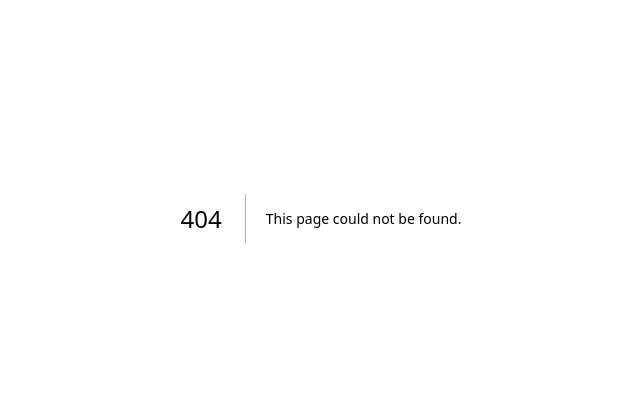
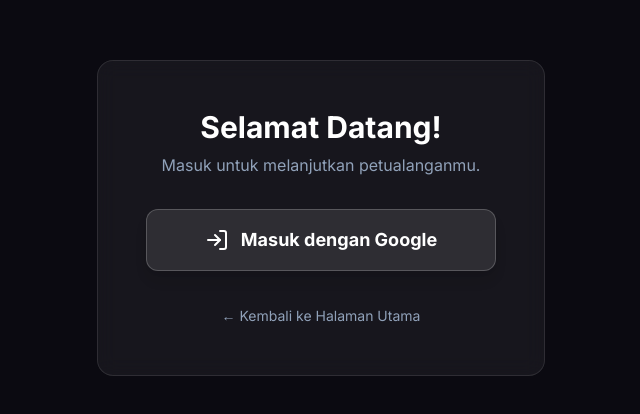
Before and after one commit to clorensia/ArunaQuest, a Next.js app: page /login in a window 1280 px wide. Before the commit this address had no page. Shown: the part 182-596 px from the top of the page, without its empty margins (319-959 px from the left). Built offline with nearby package versions, Linux system fonts and the light colour scheme; no server answers.

Commit message:
install dependecies firebase, bikin login pake firebase oauth

```diff
--- a/package.json
+++ b/package.json
@@ -3,13 +3,14 @@
   "version": "0.1.0",
   "private": true,
   "scripts": {
-    "dev": "next dev --turbopack",
-    "build": "next build --turbopack",
+    "dev": "next dev",
+    "build": "next build",
     "start": "next start",
     "lint": "eslint"
   },
   "dependencies": {
     "@google/generative-ai": "^0.24.1",
+    "firebase": "^12.3.0",
     "lucide-react": "^0.544.0",
     "next": "15.5.4",
     "react": "19.1.0",
--- a/src/app/components/layout/Navigation.jsx
+++ b/src/app/components/layout/Navigation.jsx
@@ -1,6 +1,10 @@
-import Link from 'next/link'
+'use client';
+import Link from 'next/link';
+import { useAuth } from '@/context/AuthContext';
 
 export default function Navigation({ onBlogClick }) {
+  const { user, logOut } = useAuth();
+
   return (
     <nav className="bg-black/30 backdrop-blur-lg sticky top-0 z-50 border-b border-white/10">
       <div className="container mx-auto px-6 py-4 flex justify-between items-center">
@@ -27,14 +31,25 @@
         </div>
 
         <div>
-          <Link
-            href="#"
-            className="cta-gradient text-white font-semibold px-5 py-2 rounded-lg cta-button inline-block"
-          >
-            Sign In
-          </Link>
+          {user ? (
+            // Jika user sudah login
+            <button
+              onClick={logOut}
+              className="secondary-cta text-white font-semibold px-5 py-2 rounded-lg inline-block"
+            >
+              Sign Out
+            </button>
+          ) : (
+            // Jika belum login
+            <Link
+              href="/login"
+              className="cta-gradient text-white font-semibold px-5 py-2 rounded-lg cta-button inline-block"
+            >
+              Sign In
+            </Link>
+          )}
         </div>
       </div>
     </nav>
-  )
+  );
 }
--- a/src/app/components/quest/QuestDashboard.jsx
+++ b/src/app/components/quest/QuestDashboard.jsx
@@ -129,9 +129,9 @@
                     >
                         <div className="flex-grow">
                              <h3 className="text-xl font-bold text-white mb-2">
-                                Quest Travelis
+                                Tunggu sebentar...
                             </h3>
-                             <p className="text-purple-400 text-sm font-semibold mb-3">Tunggu sebentar... Quest Baru sedang dalam perjalanan!</p>
+                             <p className="text-purple-400 text-sm font-semibold mb-3">Quest Baru sedang dalam perjalanan!</p>
                             <p className="text-slate-400 text-sm mb-4 flex-grow">
                                 Kami sedang merancang tantangan terbaru yang bakal bikin penasaran. Simpan energimu!
                             </p>
--- a/src/app/layout.js
+++ b/src/app/layout.js
@@ -1,5 +1,6 @@
 import { Inter } from 'next/font/google'
 import './globals.css'
+import { AuthProvider } from '@/context/AuthContext'
 
 const inter = Inter({ subsets: ['latin'] })
 
@@ -12,7 +13,9 @@
   return (
     <html lang="en" className="scroll-smooth">
       <body className={`${inter.className} bg-[#0B0A11] text-slate-300`}>
-        {children}
+        <AuthProvider>
+          {children}  {/* 🔥 INI YANG KAMU LUPA! */}
+        </AuthProvider>
       </body>
     </html>
   )
--- /dev/null
+++ b/src/app/login/page.js
@@ -0,0 +1,40 @@
+'use client';
+import { useEffect } from 'react';
+import { useAuth } from '@/context/AuthContext';
+import { useRouter } from 'next/navigation';
+import { LogIn } from 'lucide-react';
+import Link from 'next/link';
+
+export default function LoginPage() {
+  const { user, signInWithGoogle } = useAuth();
+  const router = useRouter();
+
+  useEffect(() => {
+    if (user) {
+      router.push('/quest'); // Arahkan ke dashboard jika sudah login
+    }
+  }, [user, router]);
+
+  return (
+    <main className="flex items-center justify-center min-h-screen">
+      <div className="glass-card p-8 md:p-12 rounded-2xl w-full max-w-md text-center">
+        <h1 className="text-3xl font-bold text-white mb-2">Selamat Datang!</h1>
+        <p className="text-slate-400 mb-8">Masuk untuk melanjutkan petualanganmu.</p>
+
+        <button
+          onClick={signInWithGoogle}
+          className="w-full bg-white/10 border border-white/20 text-white font-bold text-lg px-8 py-4 rounded-xl shadow-lg inline-flex items-center justify-center gap-3 transition-all hover:bg-white/20"
+        >
+          <LogIn className="w-6 h-6" />
+          Masuk dengan Google
+        </button>
+
+        <div className="mt-8">
+            <Link href="/" className="text-sm text-slate-400 hover:text-white transition-colors">
+                &larr; Kembali ke Halaman Utama
+            </Link>
+        </div>
+      </div>
+    </main>
+  );
+}
--- a/src/app/page.js
+++ b/src/app/page.js
@@ -10,7 +10,6 @@
 import FinalCTA from '@/app/components/sections/FinalCTA'
 import VideoModal from '@/app/components/ui/VideoModal'
 import BlogModal from '@/app/components/ui/BlogModal'
-import SplashScreen from '@/app/components/ui/SplashScreen'
 import Problem from '@/app/components/sections/Problem'
 
 export default function Home() {
--- a/src/app/quest/layout.js
+++ b/src/app/quest/layout.js
@@ -1,11 +1,35 @@
-'use client'
+'use client';
 
-import { useState } from 'react';
-import Navigation from '@/app/components/layout/Navigation';
-import Footer from '@/app/components/layout/Footer';
-import BlogModal from '@/app/components/ui/BlogModal';
+import { useEffect } from 'react';
+import { useAuth } from '@/context/AuthContext';
+import { useRouter } from 'next/navigation';
+
+const LoadingScreen = () => (
+  <div className="flex flex-col items-center justify-center min-h-screen">
+    <div className="loader"></div>
+    <p className="text-xl font-medium mt-6 text-slate-400">
+      Memuat...
+    </p>
+  </div>
+);
 
 export default function QuestLayout({ children }) {
+  const { user, loading } = useAuth();
+  const router = useRouter();
+
+  useEffect(() => {
+    if (!loading) {
+      if (!user) {
+        router.push('/login');
+      }
+    }
+  }, [user, loading, router]);
+
+  if (loading) {
+    return <LoadingScreen />;
+  }
+
+  if (user) {
     return (
       <main className="bg-[#0B0A11] text-slate-300 font-sans antialiased">
         <div className="container mx-auto px-4 py-8 min-h-screen">
@@ -14,3 +38,6 @@
       </main>
     );
   }
+
+  return null;
+}
--- /dev/null
+++ b/src/context/AuthContext.js
@@ -0,0 +1,54 @@
+'use client';
+import { createContext, useContext, useEffect, useState } from 'react';
+import { onAuthStateChanged, GoogleAuthProvider, signInWithPopup, signOut } from 'firebase/auth';
+import { auth } from '@/lib/firebaseConfig'; // auth bisa jadi null sekarang
+
+const AuthContext = createContext();
+
+export const AuthProvider = ({ children }) => {
+  const [user, setUser] = useState(null);
+  const [loading, setLoading] = useState(true);
+
+  useEffect(() => {
+    // Pengecekan penting: jangan jalankan listener jika auth gagal
+    if (!auth) {
+      console.error("AuthProvider: Objek Firebase Auth tidak ada. Inisialisasi mungkin gagal.");
+      setLoading(false); // Hentikan loading, user akan tetap null
+      return;
+    }
+
+    const unsubscribe = onAuthStateChanged(auth, (user) => {
+      setUser(user);
+      setLoading(false);
+    });
+
+    return () => unsubscribe();
+  }, []);
+
+  const signInWithGoogle = async () => {
+    if (!auth) return console.error("Login gagal: Auth tidak terinisialisasi.");
+    const provider = new GoogleAuthProvider();
+    try {
+      await signInWithPopup(auth, provider);
+    } catch (error) {
+      console.error("Error signing in with Google: ", error);
+    }
+  };
+
+  const logOut = async () => {
+    if (!auth) return console.error("Logout gagal: Auth tidak terinisialisasi.");
+    try {
+      await signOut(auth);
+    } catch (error) {
+      console.error("Error signing out: ", error);
+    }
+  };
+
+  return (
+    <AuthContext.Provider value={{ user, loading, signInWithGoogle, logOut }}>
+      {children}
+    </AuthContext.Provider>
+  );
+};
+
+export const useAuth = () => useContext(AuthContext);
--- /dev/null
+++ b/src/lib/firebaseConfig.js
@@ -0,0 +1,39 @@
+import { initializeApp, getApps, getApp } from "firebase/app";
+import { getAuth } from "firebase/auth";
+
+const firebaseConfig = {
+  apiKey: process.env.NEXT_PUBLIC_FIREBASE_API_KEY,
+  authDomain: process.env.NEXT_PUBLIC_FIREBASE_AUTH_DOMAIN,
+  projectId: process.env.NEXT_PUBLIC_FIREBASE_PROJECT_ID,
+  storageBucket: process.env.NEXT_PUBLIC_FIREBASE_STORAGE_BUCKET,
+  messagingSenderId: process.env.NEXT_PUBLIC_FIREBASE_MESSAGING_SENDER_ID,
+  appId: process.env.NEXT_PUBLIC_FIREBASE_APP_ID,
+};
+
+// Fungsi inisialisasi yang lebih aman
+function getFirebaseApp() {
+  // Cek apakah semua nilai konfigurasi ada
+  const configValues = Object.values(firebaseConfig);
+  if (configValues.some(value => value === undefined)) {
+    console.error("!!! KESALAHAN FATAL: Satu atau lebih environment variable Firebase tidak ditemukan. Periksa file .env.local Anda!");
+    return null; // Hentikan inisialisasi jika ada variabel yang kosong
+  }
+
+  if (getApps().length > 0) {
+    return getApp();
+  }
+
+  try {
+    console.log("Mencoba inisialisasi Firebase...");
+    return initializeApp(firebaseConfig);
+  } catch (error) {
+    console.error("!!! GAGAL INISIALISASI FIREBASE !!!", error);
+    return null;
+  }
+}
+
+const firebaseApp = getFirebaseApp();
+
+// Hanya panggil getAuth jika aplikasi berhasil diinisialisasi
+export const auth = firebaseApp ? getAuth(firebaseApp) : null;
+export default firebaseApp;
```
Also changed, not shown: 1 other file (tests, documents, lock files or other folders). Lines whose indentation alone changed are shown as unchanged.
